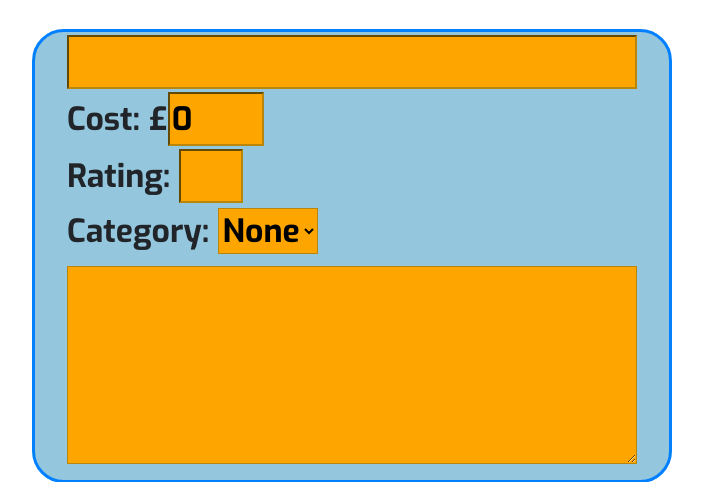
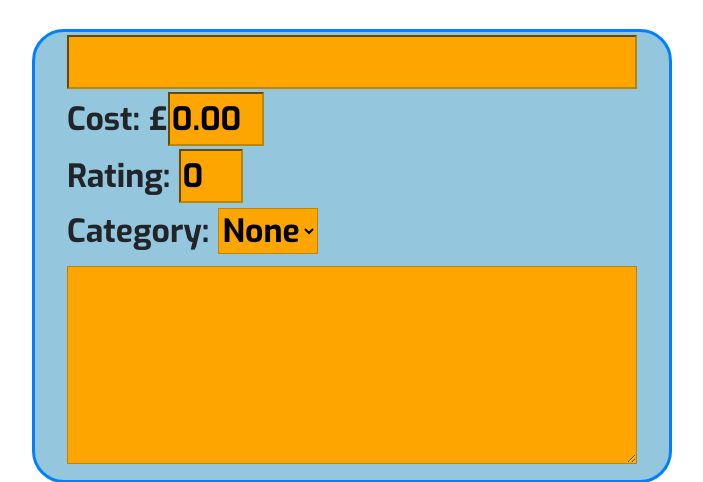
Before and after one commit to Code-Institute-Submissions/FortyTwoFortyTwo-GameList, a Flask app: page /new in a window 1280 px wide. Shown: the part 108-590 px from the top of the page, without its empty margins (288-991 px from the left). Run offline with Flask 2, Linux system fonts and the light colour scheme; data that the repository does not hold is empty; some libraries are stand-ins or nearby versions.

Commit message:
Fix cost and rating entered not always at fixed value

```diff
--- a/static/js/main.js
+++ b/static/js/main.js
@@ -49,9 +49,13 @@ $(document).on("click", ".game-save", function ()
 		return;
 	}
 
-	//Set cost and rating to fixed values
-	datacost = parseFloat(datacost).toFixed(2);
-	datarating = parseInt(datarating);
+	//Ensure cost has 2 decimal points
+	datacost = datacost ? parseFloat(datacost).toFixed(2) : "0.00";
+	$("#input-cost")[0].value = datacost;
+
+	//Ensure rating is integer
+	datarating = datarating ? parseInt(datarating) : "0";
+	$("#input-rating")[0].value = datarating;
 
 	//Update datas to database
 	$.post("/game_update", {id: dataid, title: datatitle, cost: datacost, rating: datarating, category: datacategory, desp: datadesp}, function(data, status)
--- a/templates/new.html
+++ b/templates/new.html
@@ -37,8 +37,8 @@
 		<!-- Infos -->
 		<div class="col-12 offset-0 offset-md-3 col-md-6 no-gutters game-main border-curve color-blue">
 			<p class="text-align-center"><input class="color-orange" type="text" id="input-title" name="title" value="" required></p>
-			<p>Cost: £<input class="color-orange" type="number" id="input-cost" name="cost" value="0" required></p>
-			<p>Rating: <input class="color-orange" type="number" id="input-rating" name="rating" min="0" max="100" required></p>
+			<p>Cost: £<input class="color-orange" type="number" id="input-cost" name="cost" value="0.00" required></p>
+			<p>Rating: <input class="color-orange" type="number" id="input-rating" name="rating" min="0" max="100" value="0" required></p>
 
 			<p>
 				<label for="input-category">Category: </label>
```
